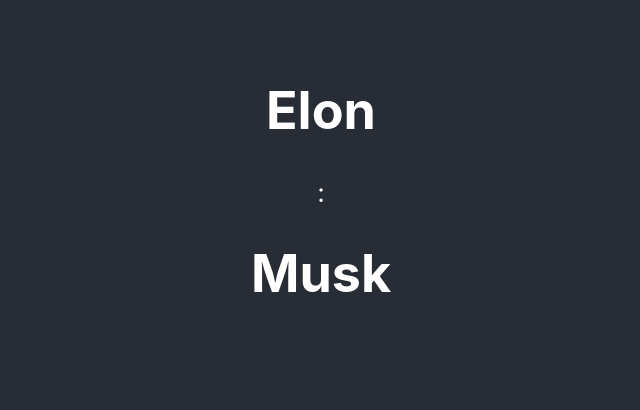
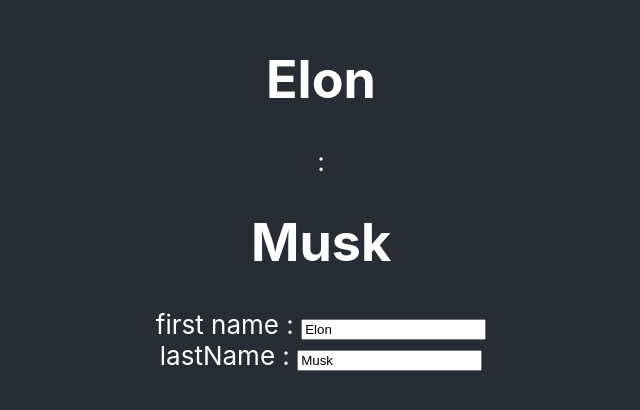
Before and after one commit to Kim-React/ReactTrnApp, a React (Create React App) app in the folder reacttrainapp/: page / in a window 1280 px wide. Shown: the part 208-618 px from the top of the page, without its empty margins (319-959 px from the left). Built offline with nearby package versions, Linux system fonts and the light colour scheme.

Commit message:
20userObjectWithFirstNameLastNameUpdateStage2

```diff
--- a/reacttrainapp/src/Components/User.js
+++ b/reacttrainapp/src/Components/User.js
@@ -2,9 +2,26 @@
 
 export default function User() {
     const [name,setName] = useState({firstName:'Elon', lastName:'Musk'})
+
+    function updateFirstName(e){
+        const nameValue = e.target.value;
+        setName({firstName:nameValue});
+    }
+    function updateLastName(e){
+        const nameValue = e.target.value;
+        setName({lastName:nameValue});
+    }
   return (
+    <>
     <div>
         <h1>{name.firstName}</h1> : <h1>{name.lastName}</h1>
     </div>
+    <div>
+        <form>
+        <div> first name : <input type="text"  value={name.firstName}  onChange={updateFirstName} />    </div>
+            <div> lastName  : <input type="text" value={name.lastName} onChange={updateLastName}/>    </div>
+        </form>
+    </div>
+    </>
   )
 }
```
